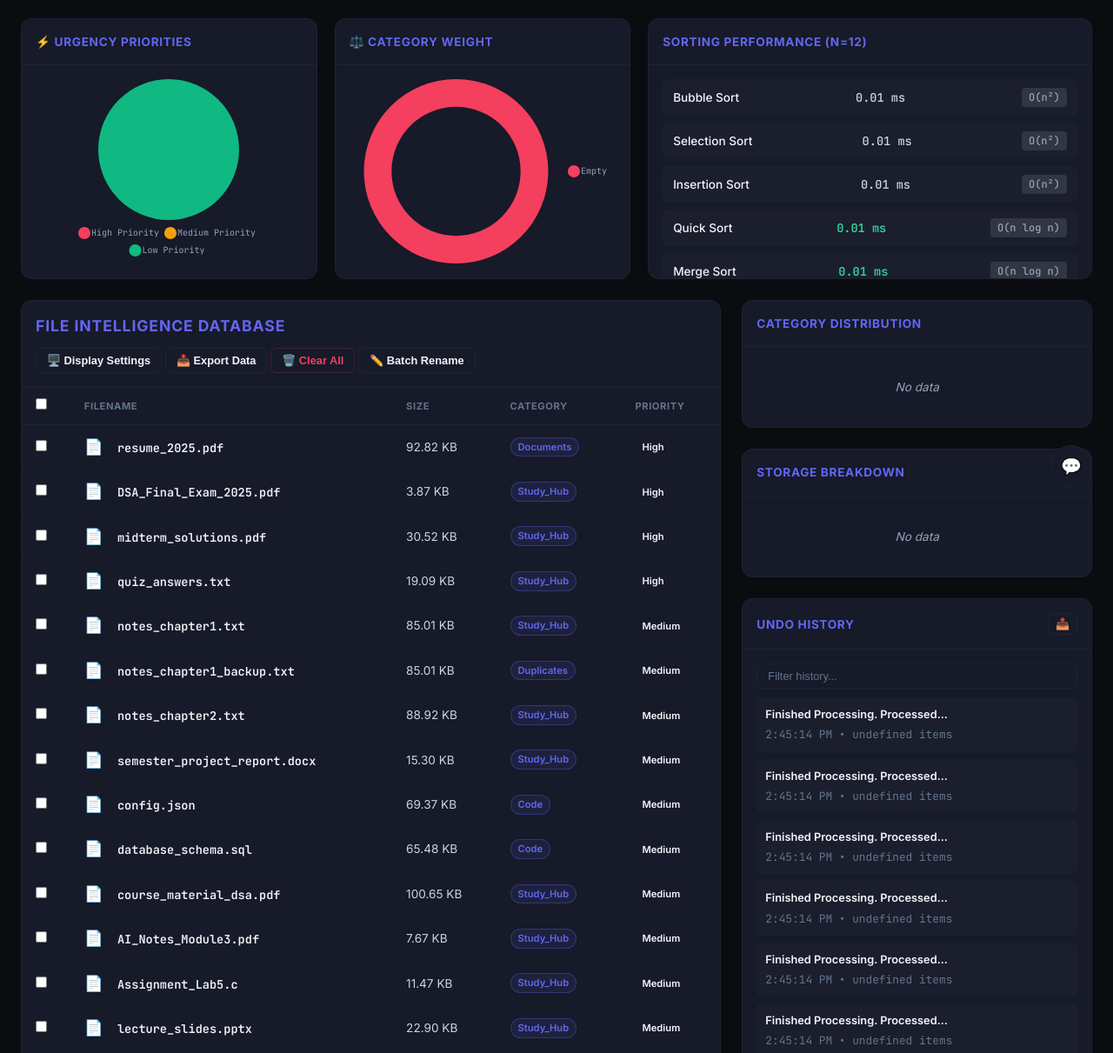
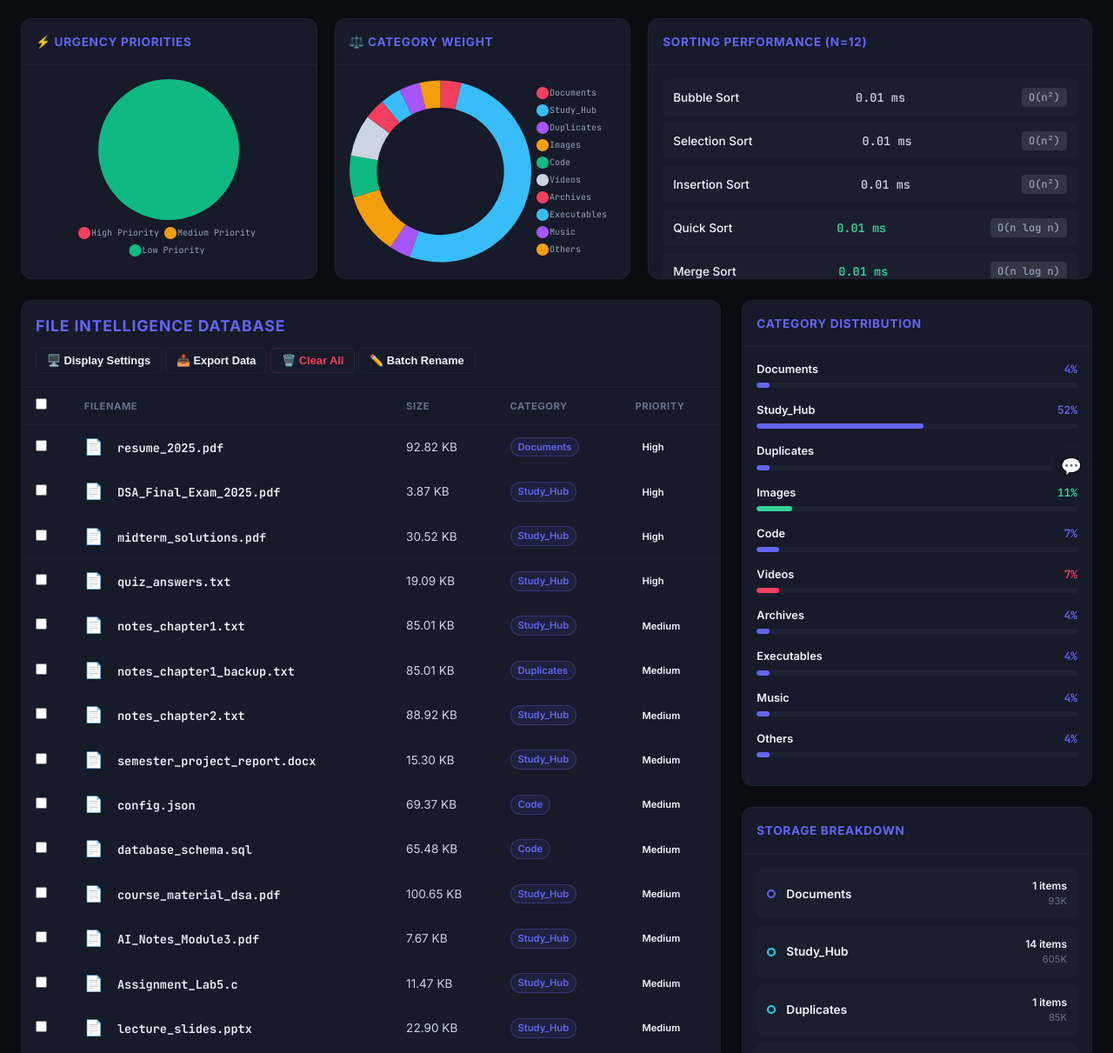
Before and after one commit to souravsarkar-dev/neuro-sort-ai, a website: page static/index.html in a window 1280 px wide. Shown: the part 216-1427 px from the top of the page at 87% size. Drawn offline with nearby package versions, Linux system fonts and the light colour scheme.

Commit message:
Fix data binding for stats, history, and layout imbalance

```diff
--- a/static/index.html
+++ b/static/index.html
@@ -212,6 +212,21 @@
                     </div>
                 </div>
             </div>
+
+            <!-- UNDO HISTORY (Moved to left to balance layout) -->
+            <div class="card">
+                <div class="card-header">
+                    <div class="card-title">UNDO HISTORY</div>
+                    <button class="btn btn-icon" onclick="triggerUndo()">📥</button>
+                </div>
+                <div class="card-body">
+                    <div class="search-bar" style="width:100%;margin-bottom:10px;"><input type="text" placeholder="Filter history..."></div>
+                    <div id="undoStackPanel">
+                        <div class="empty-state">History empty</div>
+                    </div>
+                </div>
+            </div>
+
         </div>
 
         <!-- RIGHT COLUMN -->
@@ -229,20 +244,6 @@
                 <div class="card-header"><div class="card-title">STORAGE BREAKDOWN</div></div>
                 <div class="card-body" id="storageBreakdownList">
                     <div class="empty-state">No data</div>
-                </div>
-            </div>
-
-            <!-- UNDO HISTORY -->
-            <div class="card">
-                <div class="card-header">
-                    <div class="card-title">UNDO HISTORY</div>
-                    <button class="btn btn-icon" onclick="triggerUndo()">📥</button>
-                </div>
-                <div class="card-body">
-                    <div class="search-bar" style="width:100%;margin-bottom:10px;"><input type="text" placeholder="Filter history..."></div>
-                    <div id="undoStackPanel">
-                        <div class="empty-state">History empty</div>
-                    </div>
                 </div>
             </div>
 
--- a/static/js/demo_data.js
+++ b/static/js/demo_data.js
@@ -103,8 +103,10 @@ function generateDemoReport() {
 
     // Categories statistics
     const catCounts = {};
+    const catSizes = {};
     files.forEach(f => {
         catCounts[f.category] = (catCounts[f.category] || 0) + 1;
+        catSizes[f.category] = (catSizes[f.category] || 0) + f.size;
     });
 
     const categories = [
@@ -200,7 +202,9 @@ function generateDemoReport() {
         lowPriority: files.filter(f => f.priority === "Low").length,
         rulesApplied: files.length - 1, // Exclude Others catchall
         processingTimeMs: 0.010,
-        sortAlgorithm: "Radix Sort"
+        sortAlgorithm: "Radix Sort",
+        categoryCounts: catCounts,
+        categorySizes: catSizes
     };
 
     return {
--- a/static/js/renderer.js
+++ b/static/js/renderer.js
@@ -323,7 +323,10 @@ function renderUndoStack(stack) {
         return;
     }
 
-    stack.forEach(op => {
+    stack.forEach((op, idx) => {
+        // limit to last 10 for UI cleanliness
+        if (idx >= 10) return;
+
         const div = document.createElement('div');
         div.style.padding = '10px';
         div.style.background = 'rgba(255,255,255,0.02)';
@@ -331,8 +334,14 @@ function renderUndoStack(stack) {
         div.style.marginBottom = '8px';
         div.style.fontSize = '0.8rem';
         div.innerHTML = `
-            <div style="font-weight:600; color:var(--text-primary); margin-bottom:4px;">Finished Processing. Processed...</div>
-            <div style="color:var(--text-faint); font-family:var(--font-mono);">${new Date(op.timestamp).toLocaleTimeString()} • ${op.filesProcessed} items</div>
+            <div style="font-weight:600; color:var(--text-primary); margin-bottom:4px; display:flex; justify-content:space-between;">
+                <span><span style="color:var(--emerald);">[MOVE]</span> ${op.filename}</span>
+                <span style="font-family:var(--font-mono); font-size:0.7rem; color:var(--text-faint);">${new Date(op.timestamp * 1000).toLocaleTimeString()}</span>
+            </div>
+            <div style="color:var(--text-faint); font-family:var(--font-mono); font-size:0.7rem; display:flex; justify-content:space-between; align-items:center;">
+                <span style="overflow:hidden; text-overflow:ellipsis; white-space:nowrap; max-width:80%;">${op.destination}</span>
+                <button class="btn btn-icon" style="padding:2px 6px; font-size:0.7rem;" onclick="triggerUndo('${op.filename}')">↺ Undo</button>
+            </div>
         `;
         container.appendChild(div);
     });
```
